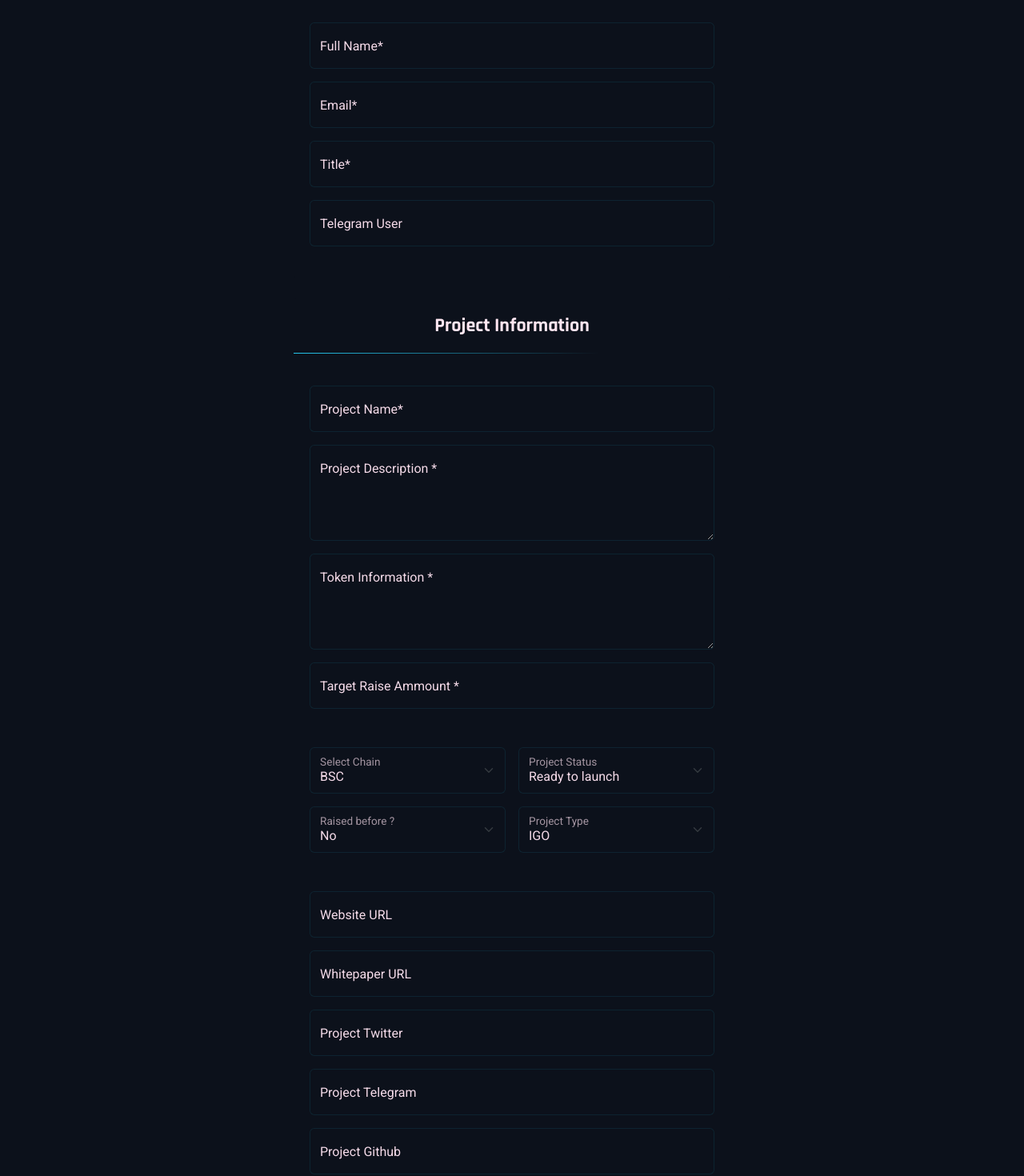
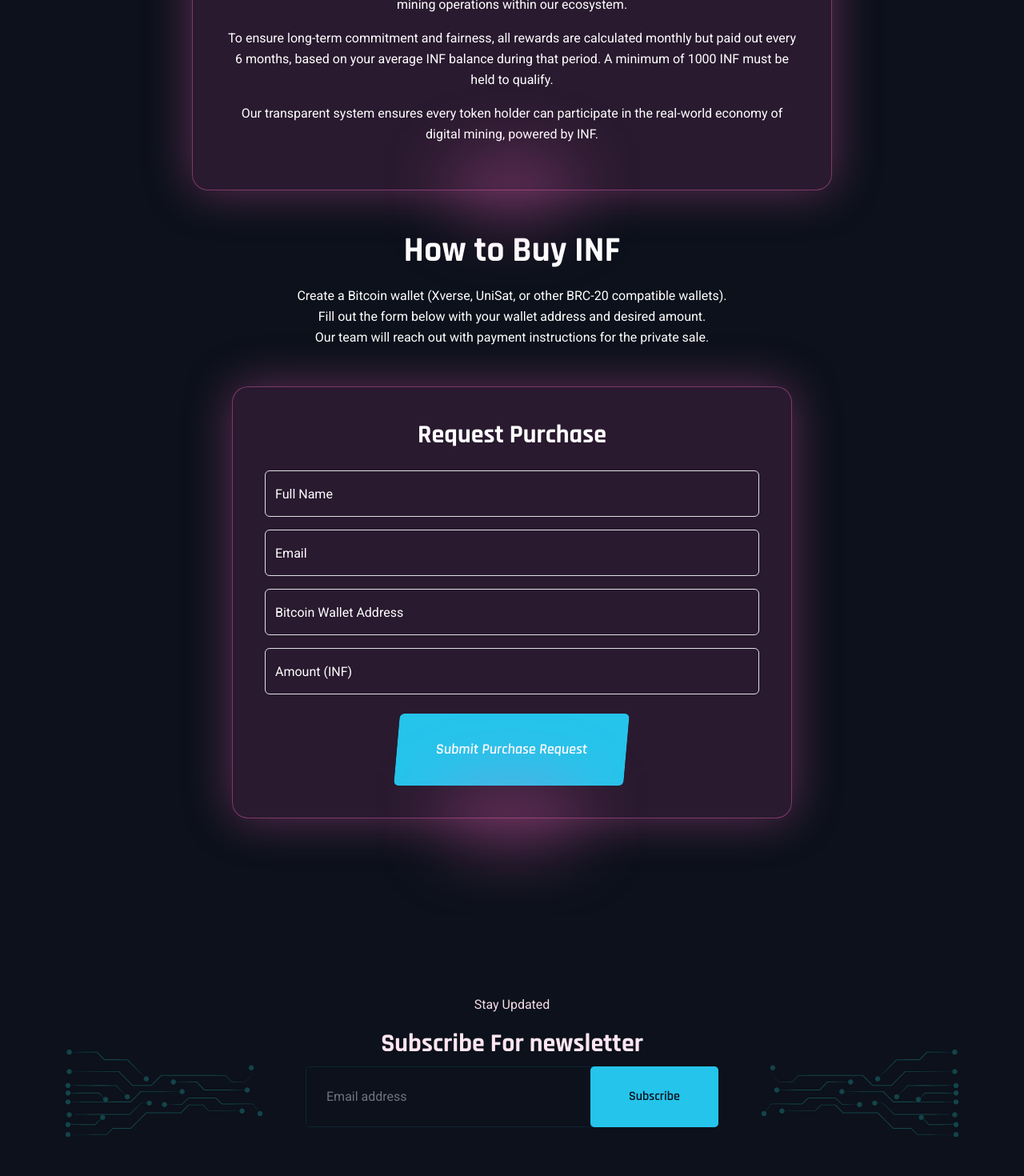
Before and after one commit to innofaithrwa/innofaith, a Next.js app: page /apply-project in a window 1280 px wide. Shown: the part 600-2070 px from the top of the page at 80% size. Built offline with nearby package versions, Linux system fonts and the light colour scheme.

Commit message:
Update: Buy INF Token page + glow CTA styling + fixed button link

```diff
--- a/src/components/Header.js
+++ b/src/components/Header.js
@@ -106,7 +106,8 @@ export default function Header() {
                 <ul className="submenu">
                   <li><Link href="/projectdetails">Project Details</Link></li>
                   <li><Link href="/tokenomics">Tokenomics</Link></li>
-                  <li><Link href="/apply-project">Apply for Project</Link></li>
+                  <li><Link href="/apply-project">Buy INF Token</Link></li>
+
 
                 </ul>
               </li>
--- a/src/pages/apply-project.js
+++ b/src/pages/apply-project.js
@@ -1,273 +1,203 @@
 import PageHeader from "@/components/base/PageHeader";
 import NewsLetter from "@/components/partials/NewsLetter";
-
-
-
-
-
-
+import { useState } from "react";
 
 const ApplyProject = () => {
+  const [form, setForm] = useState({
+    name: "",
+    email: "",
+    wallet: "",
+    amount: "",
+  });
+
+  const handleChange = (e) => {
+    setForm({ ...form, [e.target.name]: e.target.value });
+  };
+
+  const handleSubmit = async (e) => {
+    e.preventDefault();
+
+    try {
+      const response = await fetch("http://localhost:3001/api/contact", {
+        method: "POST",
+        headers: { "Content-Type": "application/json" },
+        body: JSON.stringify(form),
+      });
+
+      if (response.ok) {
+        alert("Your request has been sent.");
+        setForm({ name: "", email: "", wallet: "", amount: "" });
+      } else {
+        const data = await response.json();
+        alert("Failed to send request: " + data.message);
+      }
+    } catch (error) {
+      console.error("Submission error:", error);
+      alert("An error occurred. Please try again later.");
+    }
+  };
+
   return (
     <>
-      <PageHeader title="Apply For Projects" text="apply projects" />
-      {/* ================> Apply project start here <================== */}
-      <section className="apply-project padding-top padding-bottom">
-        <div className="container">
-          <div className="section-header section-header--middle">
-            <div className="section-header__content">
-              <div className="section-header__titlebar">
-                <h2 className="section__header__title">Please responsive the form</h2>
+      <PageHeader title="Buy INF Token" text="Secure your mining-backed tokens" />
+
+      {/* ================== Uitleg Blok =================== */}
+      <section className="padding-top padding-bottom">
+        <div className="container text-center mb-5">
+          <div
+            style={{
+              background: "rgba(255, 102, 196, 0.12)",
+              border: "1px solid rgba(255, 102, 196, 0.4)",
+              borderRadius: "20px",
+              padding: "40px",
+              boxShadow: "0 0 60px rgba(255, 102, 196, 0.35)",
+              color: "white",
+              maxWidth: "800px",
+              margin: "0 auto",
+              position: "relative",
+            }}
+          >
+            <h2 className="text-white mb-3">Monthly Profit Sharing</h2>
+            <p>
+              As a holder of the INF utility token, you are entitled to a monthly profit share
+              derived from Bitcoin mining operations within our ecosystem.
+            </p>
+            <p className="mt-3">
+              To ensure long-term commitment and fairness, all rewards are calculated monthly
+              but paid out every 6 months, based on your average INF balance during that period.
+              A minimum of 1000 INF must be held to qualify.
+            </p>
+            <p className="mt-3">
+              Our transparent system ensures every token holder can participate in the real-world
+              economy of digital mining, powered by INF.
+            </p>
+            <div
+              style={{
+                position: "absolute",
+                bottom: "-30px",
+                left: "50%",
+                transform: "translateX(-50%)",
+                width: "140px",
+                height: "60px",
+                background: "rgba(255, 102, 196, 0.4)",
+                filter: "blur(45px)",
+                zIndex: 0,
+              }}
+            />
           </div>
         </div>
+
+        {/* ================== How to Buy =================== */}
+        <div className="container text-center mb-5">
+          <h2 className="text-white mb-3">How to Buy INF</h2>
+          <ol className="list-decimal list-inside text-left mx-auto max-w-xl text-white space-y-2">
+            <li>Create a Bitcoin wallet (Xverse, UniSat, or other BRC-20 compatible wallets).</li>
+            <li>Fill out the form below with your wallet address and desired amount.</li>
+            <li>Our team will reach out with payment instructions for the private sale.</li>
+          </ol>
         </div>
-          <div className="apply-project__wrapper">
-            <form action="#" className="apply-project__form">
-              <div className="row justify-content-center">
-                <div className="col-lg-6 col-md-8">
-                  {/* ========= Contact Info============= */}
-                  <div className="apply-project__block mb-4">
-                    <div className="apply-project__block-header">
-                      <h4>Contact Information</h4>
-                    </div>
-                    <div className="apply-project__block-content">
+
+        {/* ================== Form Blok =================== */}
+        <div className="container">
+          <div
+            style={{
+              background: "rgba(255, 102, 196, 0.12)",
+              border: "1px solid rgba(255, 102, 196, 0.4)",
+              borderRadius: "20px",
+              padding: "40px",
+              boxShadow: "0 0 60px rgba(255, 102, 196, 0.35)",
+              maxWidth: "700px",
+              margin: "0 auto",
+              color: "white",
+              position: "relative",
+            }}
+          >
+            <h3 className="text-center text-white mb-4">Request Purchase</h3>
+
+            <form onSubmit={handleSubmit}>
               <div className="form-floating mb-3">
                 <input
                   type="text"
-                          className="form-control"
-                          id="applyinfo-name"
+                  className="form-control bg-transparent text-white border border-pink-400"
+                  id="buy-name"
+                  name="name"
                   placeholder="Full Name"
-                          required=""
+                  value={form.name}
+                  onChange={handleChange}
+                  required
                 />
-                        <label htmlFor="applyinfo-name">Full Name*</label>
+                <label htmlFor="buy-name" className="text-white">Full Name</label>
               </div>
+
               <div className="form-floating mb-3">
                 <input
                   type="email"
-                          className="form-control"
-                          id="applyinfo-mail"
-                          placeholder="name@example.com"
-                          required=""
+                  className="form-control bg-transparent text-white border border-pink-400"
+                  id="buy-email"
+                  name="email"
+                  placeholder="Email Address"
+                  value={form.email}
+                  onChange={handleChange}
+                  required
                 />
-                        <label htmlFor="applyinfo-mail">Email*</label>
+                <label htmlFor="buy-email" className="text-white">Email</label>
               </div>
+
               <div className="form-floating mb-3">
                 <input
                   type="text"
-                          className="form-control"
-                          id="applyinfo-title"
-                          placeholder="title"
-                          required=""
+                  className="form-control bg-transparent text-white border border-pink-400"
+                  id="buy-wallet"
+                  name="wallet"
+                  placeholder="Bitcoin Wallet Address"
+                  value={form.wallet}
+                  onChange={handleChange}
+                  required
                 />
-                        <label htmlFor="applyinfo-title">Title*</label>
+                <label htmlFor="buy-wallet" className="text-white">Bitcoin Wallet Address</label>
               </div>
-                      <div className="form-floating">
+
+              <div className="form-floating mb-4">
                 <input
-                          type="text"
-                          className="form-control"
-                          id="applyinfo-telegram"
-                          placeholder="Telegram user"
-                          required=""
+                  type="number"
+                  className="form-control bg-transparent text-white border border-pink-400"
+                  id="buy-amount"
+                  name="amount"
+                  placeholder="Amount in INF"
+                  value={form.amount}
+                  onChange={handleChange}
+                  required
                 />
-                        <label htmlFor="applyinfo-telegram">
-                          Telegram User
-                        </label>
+                <label htmlFor="buy-amount" className="text-white">Amount (INF)</label>
               </div>
-                    </div>
-                  </div>
-                  {/* =========== Project Info ========= */}
-                  <div className="apply-project__block mb-5">
-                    <div className="apply-project__block-header">
-                      <h4>Project Information</h4>
-                    </div>
-                    <div className="apply-project__block-content">
-                      <div className="form-floating mb-3">
-                        <input
-                          type="text"
-                          className="form-control"
-                          id="project-name"
-                          placeholder="Project Name"
-                          required=""
-                        />
-                        <label htmlFor="project-name">Project Name*</label>
-                      </div>
-                      <div className="form-floating mb-3">
-                        <textarea
-                          className="form-control"
-                          placeholder="Project Description"
-                          id="project-description"
-                          required=""
-                          defaultValue={""}
-                        />
-                        <label htmlFor="project-description">
-                          Project Description *
-                        </label>
-                      </div>
-                      <div className="form-floating mb-3">
-                        <textarea
-                          className="form-control"
-                          placeholder="Project token"
-                          id="project-token"
-                          required=""
-                          defaultValue={""}
-                        />
-                        <label htmlFor="project-token">
-                          Token Information *
-                        </label>
-                      </div>
-                      <div className="form-floating mb-5">
-                        <input
-                          type="text"
-                          className="form-control"
-                          id="project-raise"
-                          placeholder="Project Raised ammount"
-                          required=""
-                        />
-                        <label htmlFor="project-raise">
-                          Target Raise Ammount *
-                        </label>
-                      </div>
-                      <div className="row g-3 mb-5">
-                        <div className="col-sm-6">
-                          <div className="form-floating">
-                            <select
-                              className="form-select"
-                              id="blockchain-select"
-                              defaultValue="BSC"
-                            >
-                              <option value="BSC" >BSC</option>
-                              <option value="Solana" >Solana</option>
-                              <option value="Ethereum" >Ethereum</option>
-                              <option value="Polkadot" >Polkadot</option>
-                              <option value="Polygon" >Polygon</option>
-                            </select>
-                            <label htmlFor="blockchain-select">
-                              Select Chain
-                            </label>
-                          </div>
-                        </div>
-                        <div className="col-sm-6">
-                          <div className="form-floating">
-                            <select
-                              className="form-select"
-                              id="status-select"
-                              defaultValue="Ready to launch"
 
-                            >
-                              <option value="Ready to launch" >Ready to launch</option>
-                              <option value="In early development" >In early development</option>
-                              <option value="Idea with White Paper" >Idea with White Paper</option>
-                              <option value="Just an initial idea" >Just an initial idea</option>
-                            </select>
-                            <label htmlFor="status-select">
-                              Project Status
-                            </label>
-                          </div>
-                        </div>
-                        <div className="col-sm-6">
-                          <div className="form-floating">
-                            <select
-                              className="form-select"
-                              id="raised-fund"
-                              defaultValue="no"
-                            >
-                              <option value="no">No</option>
-                              <option value='yes' >Yes</option>
-                            </select>
-                            <label htmlFor="raised-fund">Raised before ?</label>
-                          </div>
-                        </div>
-                        <div className="col-sm-6">
-                          <div className="form-floating">
-
-                            <select
-                              className="form-select"
-                              id="project-type"
-                              defaultValue="igo"
-                            >
-                              <option value="igo">IGO</option>
-                              <option value="igo">IGO</option>
-                              <option value="ido">IDO</option>
-                              <option value="IncubatedIDO">IncubatedIDO</option>
-                            </select>
-
-                            <label htmlFor="project-type">Project Type</label>
-                          </div>
-                        </div>
-                      </div>
-                      {/* optional properties */}
-                      <div className="form-floating mb-3">
-                        <input
-                          type="url"
-                          className="form-control"
-                          id="project-website"
-                          placeholder="Website URL"
-                        />
-                        <label htmlFor="project-website">Website URL </label>
-                      </div>
-                      <div className="form-floating mb-3">
-                        <input
-                          type="url"
-                          className="form-control"
-                          id="project-whitepaper"
-                          placeholder="Whitepaper url"
-                        />
-                        <label htmlFor="project-whitepaper">
-                          {" "}
-                          Whitepaper URL
-                        </label>
-                      </div>
-                      <div className="form-floating mb-3">
-                        <input
-                          type="url"
-                          className="form-control"
-                          id="project-twitter"
-                          placeholder="Project Twitter"
-                        />
-                        <label htmlFor="project-twitter">
-                          {" "}
-                          Project Twitter
-                        </label>
-                      </div>
-                      <div className="form-floating mb-3">
-                        <input
-                          type="url"
-                          className="form-control"
-                          id="project-telegram"
-                          placeholder="Project Telegram"
-                        />
-                        <label htmlFor="project-telegram">
-                          {" "}
-                          Project Telegram
-                        </label>
-                      </div>
-                      <div className="form-floating mb-3">
-                        <input
-                          type="url"
-                          className="form-control"
-                          id="project-github"
-                          placeholder="Project github"
-                        />
-                        <label htmlFor="project-github"> Project Github</label>
-                      </div>
-                    </div>
-                  </div>
               <div className="text-center">
-                    <button className="default-btn" type="submit">
-                      {" "}
-                      <span>Submit Project</span>{" "}
+                <button className="default-btn bg-pink-500 hover:bg-pink-600 text-white px-5 py-3 rounded">
+                  Submit Purchase Request
                 </button>
               </div>
-                </div>
-              </div>
             </form>
+
+            <div
+              style={{
+                position: "absolute",
+                bottom: "-30px",
+                left: "50%",
+                transform: "translateX(-50%)",
+                width: "160px",
+                height: "60px",
+                background: "rgba(255, 102, 196, 0.4)",
+                filter: "blur(45px)",
+                zIndex: 0,
+              }}
+            />
           </div>
         </div>
       </section>
-      {/* ================> Apply project end here <================== */}
-      {/* <NewsLetterTwo /> */}
+
       <NewsLetter />
     </>
   );
 };
+
 export default ApplyProject;
```
Also changed, not shown: src/components/common/ApplyToLaunch.js (+7 -5 lines), src/components/common/ApplyToLaunchTwo.js (+16 -6 lines). Lines whose indentation alone changed are shown as unchanged.
